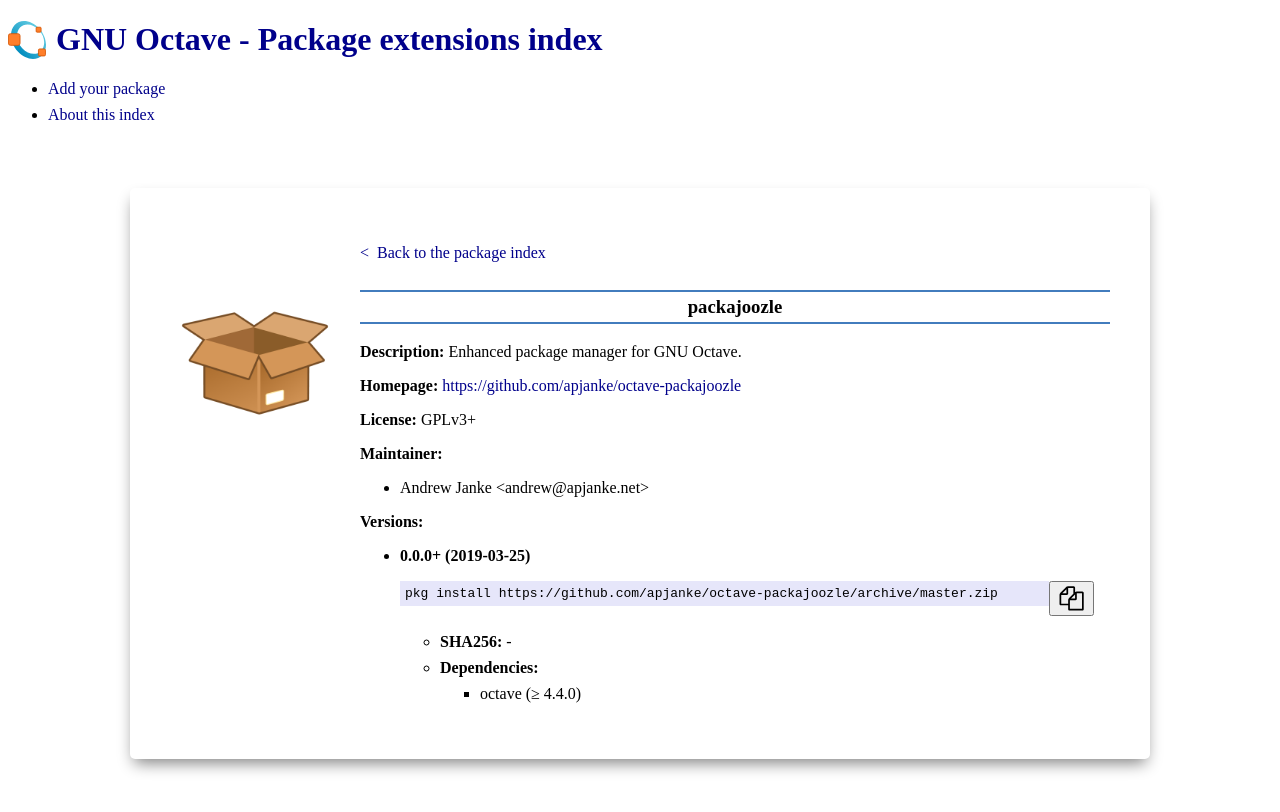
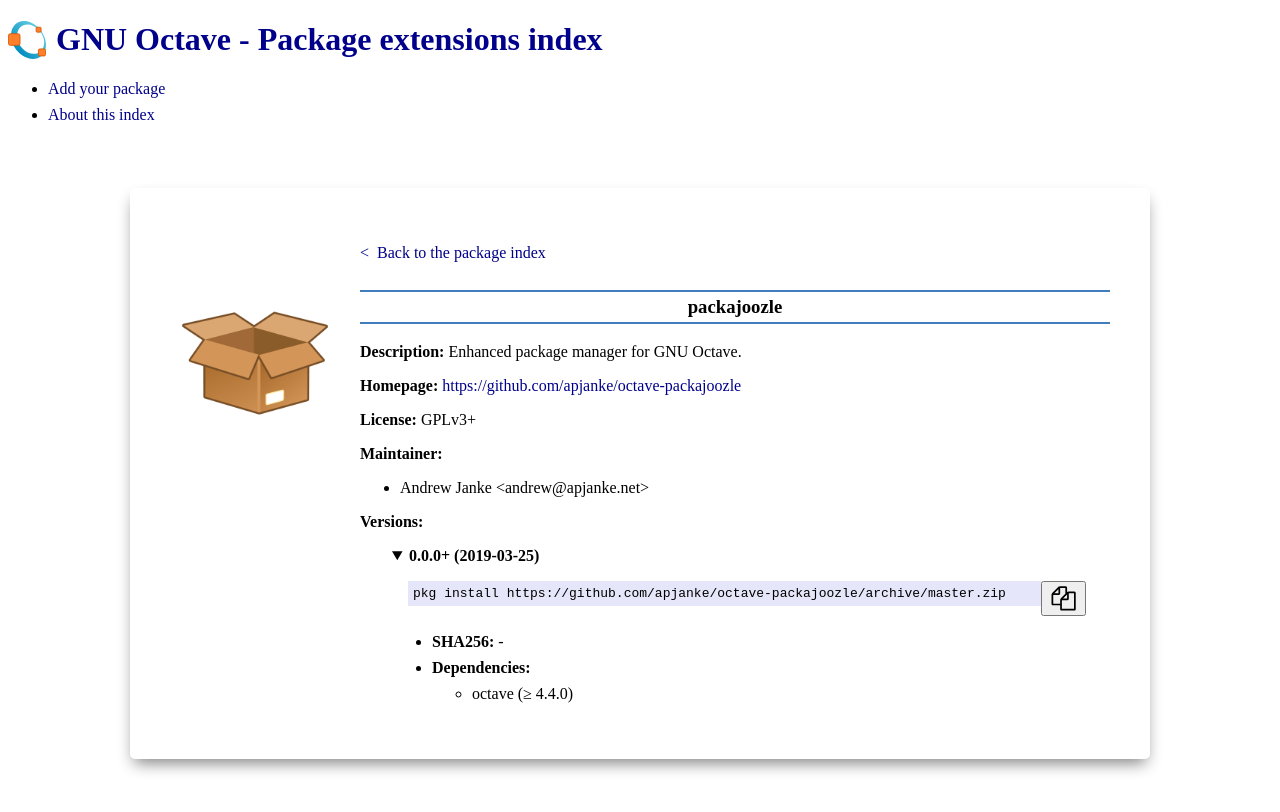
Before and after one commit to gnu-octave/packages, a Jekyll site: the page built from package/packajoozle.md, in a window 1280 px wide. Shown: the top 812 px of the page. Built offline with Jekyll 4.4.1, drawn with Linux system fonts in a browser that asks for light colours.

Commit message:
Improve layout.

```diff
--- a/_layouts/package.html
+++ b/_layouts/package.html
@@ -27,12 +27,12 @@
   <p>
     <b>Versions:</b>
   </p>
-  <ul>
+  {%- assign details_open = ' open' -%}
   {%- for v in page.versions -%}
-    <li>
-      <p>
-        <b>{{ v.id }} ({{ v.date }})</b>
-      </p>
+
+  <details{{ details_open }}>
+  {%- assign details_open = '' -%}
+    <summary><b>{{ v.id }} ({{ v.date }})</b></summary>
     <p>
       <code>pkg install <a href="{{ v.url }}">{{ v.url }}</a></code>
       <button type="button" onclick="doCopy('pkg install {{ v.url }}')">
@@ -80,9 +80,8 @@
         </ul>
       </li>
     </ul>
-    </li>
+  </details>
   {%- endfor -%}
-  </ul>
   </div>
 </div>
 
--- a/assets/style.scss
+++ b/assets/style.scss
@@ -79,6 +79,18 @@
   margin: 2px;
 }
 
+.package details
+{
+  margin: 10px;
+  margin-left: 2em;
+}
+
+.package details p
+{
+  margin-left: 1em;
+}
+
+
 img#logo
 {
   width: 38px;
```
Lines whose indentation alone changed are shown as unchanged.
